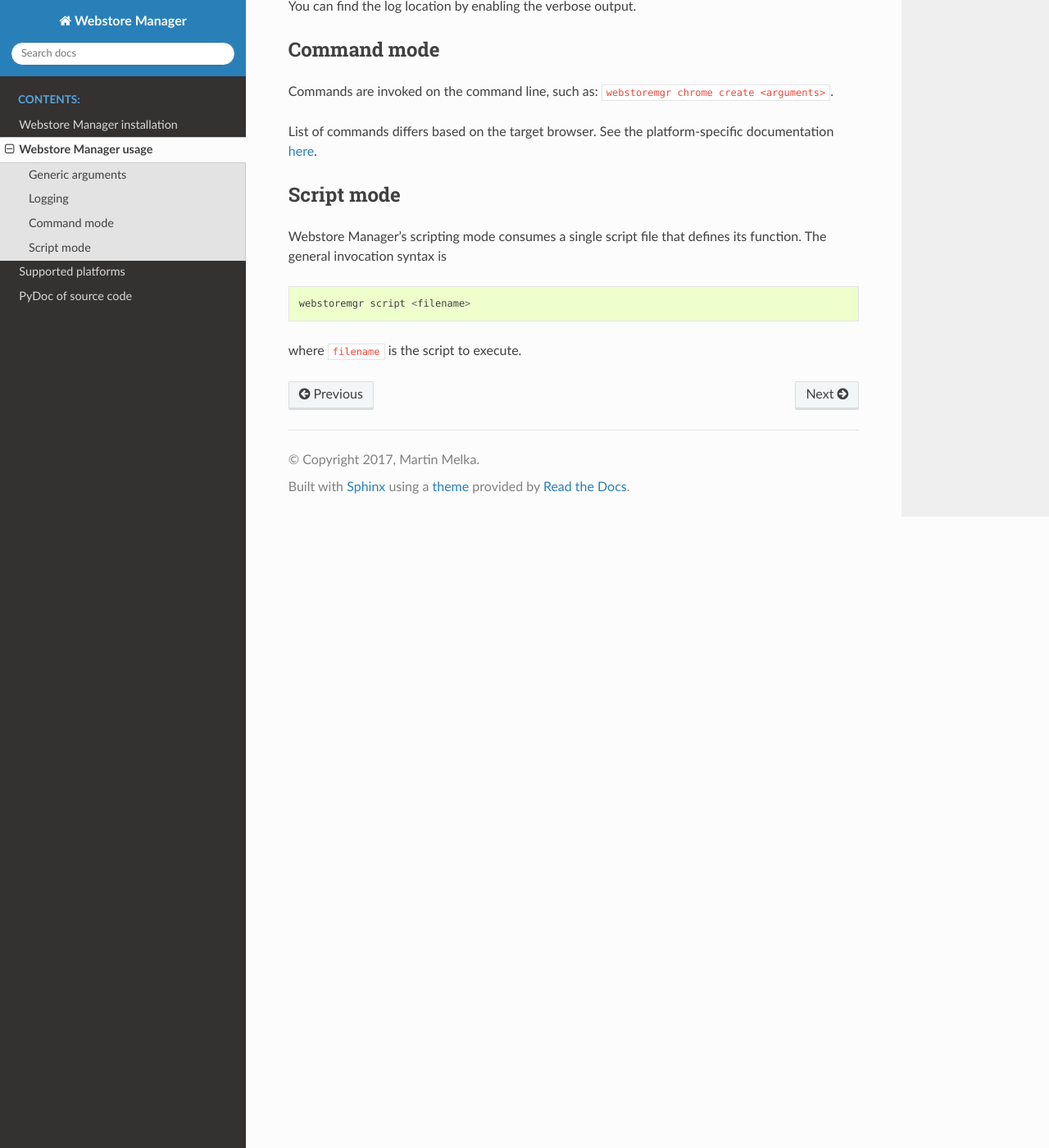
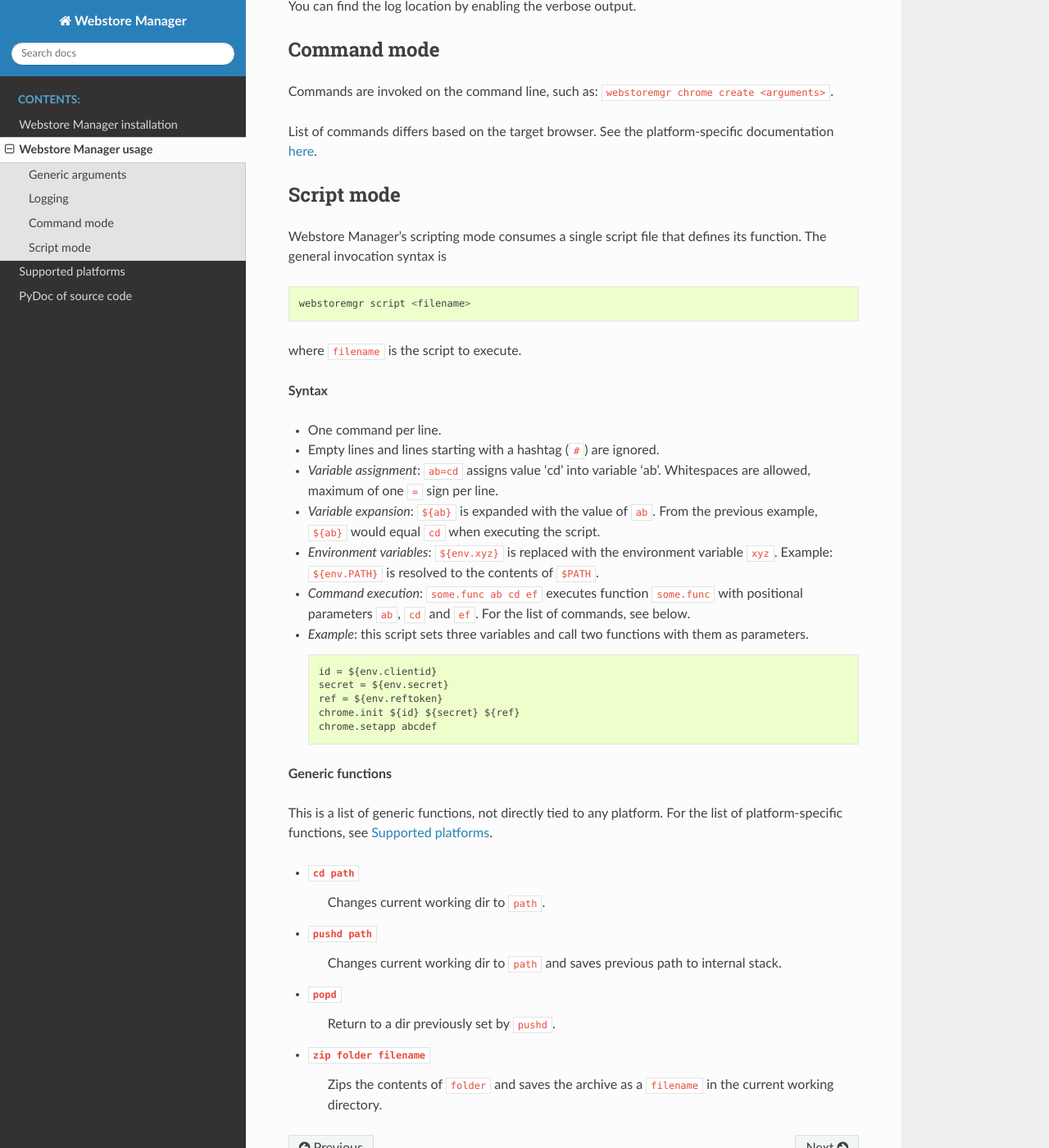
Before and after one commit to melkamar/webstoremgr, a Sphinx documentation site: the page built from docs/usage.rst, in a window 1280 px wide and 1400 px high, scrolled down 1051 px. Shown: the whole window at 82% size. Built offline with Sphinx 7.4.7 and the Read the Docs theme 2.0.0, drawn with Linux system fonts in a browser that asks for light colours.

Commit message:
Add generic documentation of script mode

```diff
--- a/docs/usage.rst
+++ b/docs/usage.rst
@@ -60,3 +60,40 @@
     webstoremgr script <filename>
 
 where ``filename`` is the script to execute.
+
+**Syntax**
+
+- One command per line.
+- Empty lines and lines starting with a hashtag (``#``) are ignored.
+- *Variable assignment*: ``ab=cd`` assigns value 'cd' into variable 'ab'.
+  Whitespaces are allowed, maximum of one ``=`` sign per line.
+- *Variable expansion*: ``${ab}`` is expanded with the value of ``ab``. From the previous example, ``${ab}`` would
+  equal ``cd`` when executing the script.
+- *Environment variables*: ``${env.xyz}`` is replaced with the environment variable ``xyz``.
+  Example: ``${env.PATH}`` is resolved to the contents of ``$PATH``.
+- *Command execution*: ``some.func ab cd ef`` executes function ``some.func`` with positional parameters ``ab``,
+  ``cd`` and ``ef``. For the list of commands, see below.
+- *Example*: this script sets three variables and call two functions with them as parameters. ::
+
+    id = ${env.clientid}
+    secret = ${env.secret}
+    ref = ${env.reftoken}
+    chrome.init ${id} ${secret} ${ref}
+    chrome.setapp abcdef
+
+**Generic functions**
+
+This is a list of generic functions, not directly tied to any platform. For the list of platform-specific functions,
+see :doc:`browsers/index`.
+
+- ``cd path``
+    Changes current working dir to ``path``.
+
+- ``pushd path``
+    Changes current working dir to ``path`` and saves previous path to internal stack.
+
+- ``popd``
+    Return to a dir previously set by ``pushd``.
+
+- ``zip folder filename``
+    Zips the contents of ``folder`` and saves the archive as a ``filename`` in the current working directory.
```
Also changed, not shown: 1 other file.
